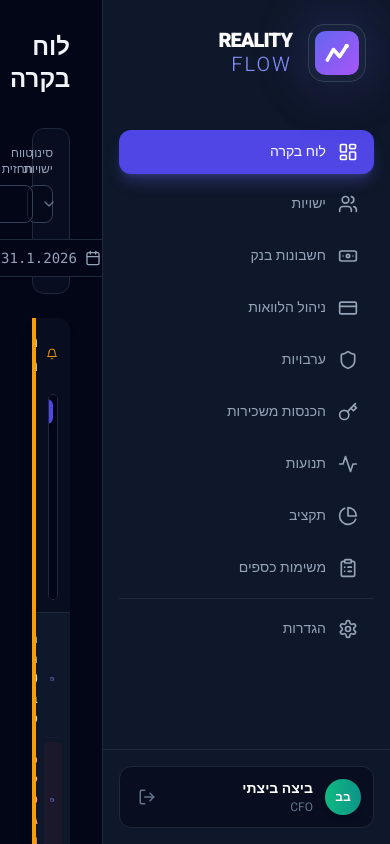
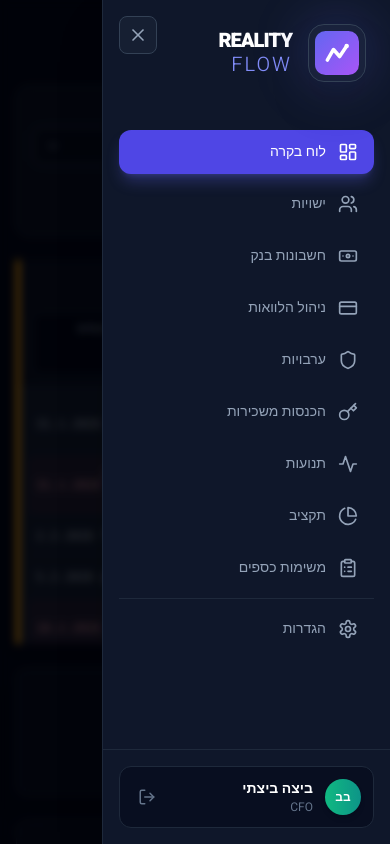
Before and after one commit to kellerman1-design/Reality-Flow, a React (Vite) app: page / in a window 390 px wide. Both pictures are taken after a click on the button "תפריט". Built offline with nearby package versions, Linux system fonts and the light colour scheme.

Commit message:
feat: Implement mobile sidebar navigation
Introduces a responsive sidebar toggle and navigation functionality for mobile views, enhancing the user experience on smaller screens. Adds `Menu` and `X` icons from lucide-react for the toggle.

```diff
--- a/App.tsx
+++ b/App.tsx
@@ -16,7 +16,11 @@ import { GuaranteesScreen } from './components/Screens/GuaranteesScreen';
 import { BudgetScreen } from './components/Screens/BudgetScreen';
 import { SettingsScreen } from './components/Screens/SettingsScreen';
 import { PWAInstallPrompt } from './components/UI/PWAInstallPrompt';
-import { LayoutDashboard, Users, CreditCard, Banknote, Briefcase, Settings as SettingsIcon, LogOut, Activity, ClipboardList, Key, Shield, PieChart } from 'lucide-react';
+import {
+  LayoutDashboard, Users, CreditCard, Banknote, Briefcase,
+  Settings as SettingsIcon, LogOut, Activity, ClipboardList,
+  Key, Shield, PieChart, Menu, X
+} from 'lucide-react';
 
 const NavItem = ({ active, onClick, icon, label }: any) => (
   <button
@@ -31,6 +35,7 @@ const NavItem = ({ active, onClick, icon, label }: any) => (
 const App: React.FC = () => {
   const [activeTab, setActiveTab] = useState('dashboard');
   const [selectedEntityIds, setSelectedEntityIds] = useState<string[]>(['all']);
+  const [isSidebarOpen, setIsSidebarOpen] = useState(false);
 
   const [entities, setEntities] = useState<Entity[]>(MOCK_ENTITIES);
   const [accounts, setAccounts] = useState<Account[]>([
@@ -86,17 +91,39 @@ const App: React.FC = () => {
 
   const currentSelectedEntityId = selectedEntityIds.length === 1 ? selectedEntityIds[0] : 'all';
 
+  const handleNavClick = (tab: string) => {
+    setActiveTab(tab);
+    setIsSidebarOpen(false);
+  };
+
   return (
     <div className="flex min-h-screen bg-slate-950 text-slate-200 font-sans overflow-hidden">
       <PWAInstallPrompt />
 
-      <aside className="w-72 bg-slate-900 border-l border-slate-800 flex flex-col fixed h-full z-20 overflow-hidden">
+      {/* Mobile Backdrop */}
+      {isSidebarOpen && (
+        <div
+            className="fixed inset-0 bg-black/60 backdrop-blur-sm z-40 md:hidden animate-in fade-in duration-300"
+            onClick={() => setIsSidebarOpen(false)}
+        />
+      )}
+
+      {/* Sidebar */}
+      <aside className={`fixed inset-y-0 right-0 z-50 w-72 bg-slate-900 border-l border-slate-800 flex flex-col transition-transform duration-300 ease-in-out md:translate-x-0 ${isSidebarOpen ? 'translate-x-0 shadow-2xl' : 'translate-x-full'}`}>
+
+        {/* Close Button (Mobile Only) */}
+        <div className="absolute top-4 left-4 md:hidden z-10">
+             <button onClick={() => setIsSidebarOpen(false)} className="p-2 bg-slate-800/50 rounded-lg text-slate-400 hover:text-white transition-colors border border-slate-700">
+                <X size={20} />
+             </button>
+        </div>
+
         <div className="p-6 pb-4">
             <div className="flex items-center gap-4 mb-8 group cursor-default">
                 <div className="relative">
                     <div className="absolute -inset-2 bg-indigo-500/20 rounded-full blur-xl group-hover:bg-indigo-500/40 transition duration-700"></div>
                     <div className="relative bg-slate-800/40 backdrop-blur-md p-1.5 rounded-2xl border border-slate-700 shadow-2xl overflow-hidden flex items-center justify-center min-w-[56px] min-h-[56px]">
-                        {/* Inline SVG Logo - Ensures it always loads */}
+                        {/* Inline SVG Logo - Original Gradient Style */}
                         <svg viewBox="0 0 100 100" className="w-11 h-11" fill="none" xmlns="http://www.w3.org/2000/svg">
                             <defs>
                                 <linearGradient id="logo_grad" x1="0" y1="0" x2="100" y2="100" gradientUnits="userSpaceOnUse">
@@ -118,17 +145,17 @@ const App: React.FC = () => {
         </div>
 
         <nav className="flex-1 space-y-2 px-4 overflow-y-auto custom-scrollbar pb-4">
-            <NavItem active={activeTab === 'dashboard'} onClick={() => setActiveTab('dashboard')} icon={<LayoutDashboard size={20}/>} label={STRINGS.dashboard} />
-            <NavItem active={activeTab === 'entities'} onClick={() => setActiveTab('entities')} icon={<Users size={20}/>} label={STRINGS.entities} />
-            <NavItem active={activeTab === 'accounts'} onClick={() => setActiveTab('accounts')} icon={<Banknote size={20}/>} label={STRINGS.accounts} />
-            <NavItem active={activeTab === 'loans'} onClick={() => setActiveTab('loans')} icon={<CreditCard size={20}/>} label="ניהול הלוואות" />
-            <NavItem active={activeTab === 'guarantees'} onClick={() => setActiveTab('guarantees')} icon={<Shield size={20}/>} label="ערבויות" />
-            <NavItem active={activeTab === 'leases'} onClick={() => setActiveTab('leases')} icon={<Key size={20}/>} label="הכנסות משכירות" />
-            <NavItem active={activeTab === 'transactions'} onClick={() => setActiveTab('transactions')} icon={<Activity size={20}/>} label={STRINGS.transactions} />
-            <NavItem active={activeTab === 'budget'} onClick={() => setActiveTab('budget')} icon={<PieChart size={20}/>} label={STRINGS.budget} />
-            <NavItem active={activeTab === 'tasks'} onClick={() => setActiveTab('tasks')} icon={<ClipboardList size={20}/>} label={STRINGS.tasks} />
+            <NavItem active={activeTab === 'dashboard'} onClick={() => handleNavClick('dashboard')} icon={<LayoutDashboard size={20}/>} label={STRINGS.dashboard} />
+            <NavItem active={activeTab === 'entities'} onClick={() => handleNavClick('entities')} icon={<Users size={20}/>} label={STRINGS.entities} />
+            <NavItem active={activeTab === 'accounts'} onClick={() => handleNavClick('accounts')} icon={<Banknote size={20}/>} label={STRINGS.accounts} />
+            <NavItem active={activeTab === 'loans'} onClick={() => handleNavClick('loans')} icon={<CreditCard size={20}/>} label="ניהול הלוואות" />
+            <NavItem active={activeTab === 'guarantees'} onClick={() => handleNavClick('guarantees')} icon={<Shield size={20}/>} label="ערבויות" />
+            <NavItem active={activeTab === 'leases'} onClick={() => handleNavClick('leases')} icon={<Key size={20}/>} label="הכנסות משכירות" />
+            <NavItem active={activeTab === 'transactions'} onClick={() => handleNavClick('transactions')} icon={<Activity size={20}/>} label={STRINGS.transactions} />
+            <NavItem active={activeTab === 'budget'} onClick={() => handleNavClick('budget')} icon={<PieChart size={20}/>} label={STRINGS.budget} />
+            <NavItem active={activeTab === 'tasks'} onClick={() => handleNavClick('tasks')} icon={<ClipboardList size={20}/>} label={STRINGS.tasks} />
             <div className="my-4 border-t border-slate-800"></div>
-            <NavItem active={activeTab === 'settings'} onClick={() => setActiveTab('settings')} icon={<SettingsIcon size={20}/>} label={STRINGS.settings} />
+            <NavItem active={activeTab === 'settings'} onClick={() => handleNavClick('settings')} icon={<SettingsIcon size={20}/>} label={STRINGS.settings} />
         </nav>
 
         <div className="p-4 border-t border-slate-800 mt-auto bg-slate-900">
@@ -149,9 +176,17 @@ const App: React.FC = () => {
         </div>
       </aside>
 
-      <main className="flex-1 mr-72 p-8 max-w-[calc(100vw-18rem)] overflow-x-hidden overflow-y-auto h-screen">
-         <header className="flex justify-between items-center mb-8 shrink-0">
-            <h2 className="text-2xl font-bold text-slate-100">
+      {/* Main Content Area */}
+      <main className="flex-1 w-full md:mr-72 p-4 md:p-8 md:max-w-[calc(100vw-18rem)] overflow-x-hidden overflow-y-auto h-screen transition-all duration-300">
+         <header className="flex items-center gap-4 mb-8 shrink-0">
+            <button
+                onClick={() => setIsSidebarOpen(true)}
+                className="md:hidden p-2 rounded-xl bg-slate-800 text-slate-400 hover:bg-indigo-600 hover:text-white transition-all shadow-lg border border-slate-700"
+                title="תפריט"
+            >
+                <Menu size={20} />
+            </button>
+            <h2 className="text-2xl font-bold text-slate-100 flex-1">
                 {activeTab === 'dashboard' && STRINGS.dashboard}
                 {activeTab === 'entities' && STRINGS.entities}
                 {activeTab === 'accounts' && STRINGS.accounts}
```
Also changed, not shown: logo.png (deleted).
